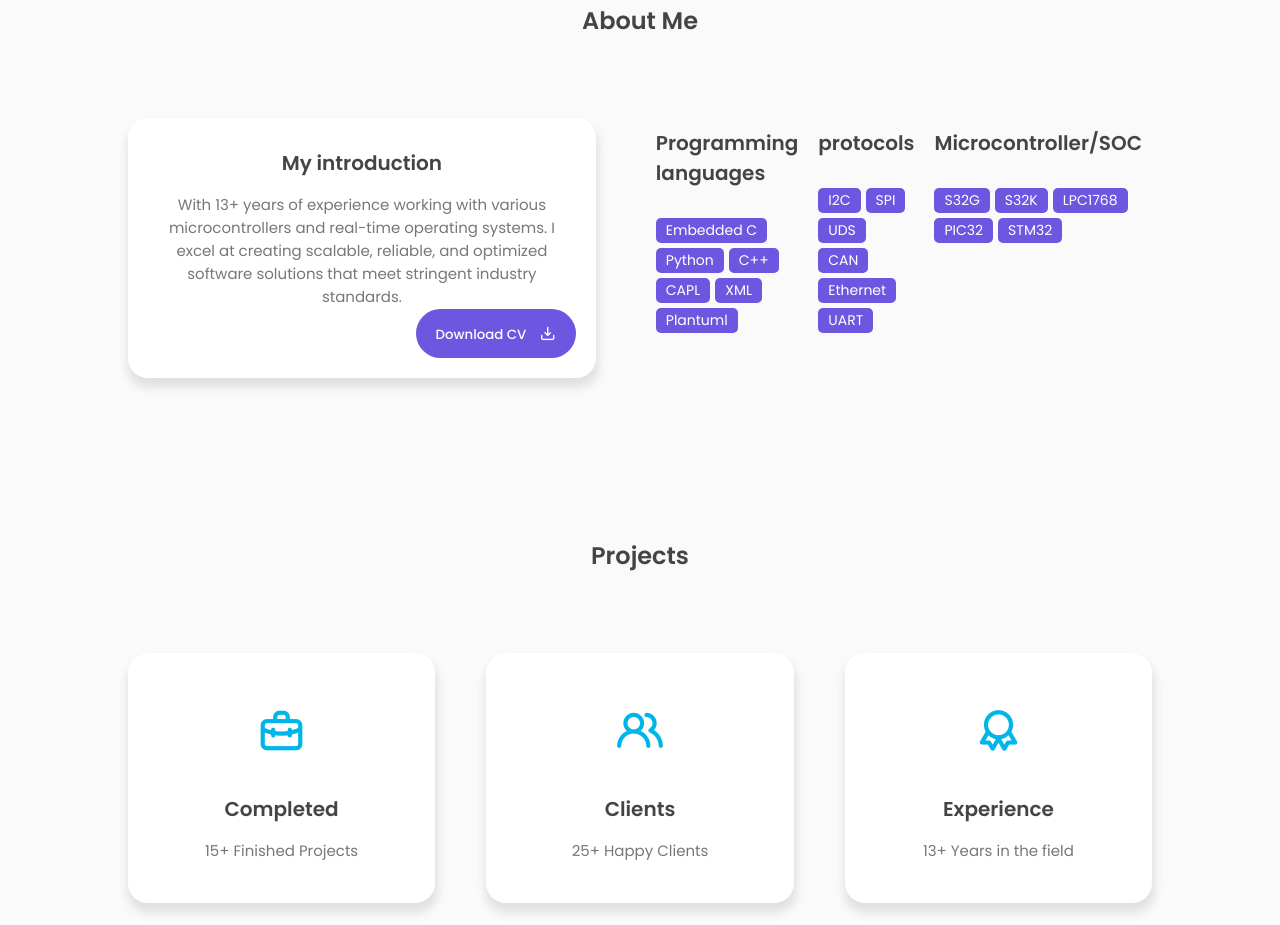
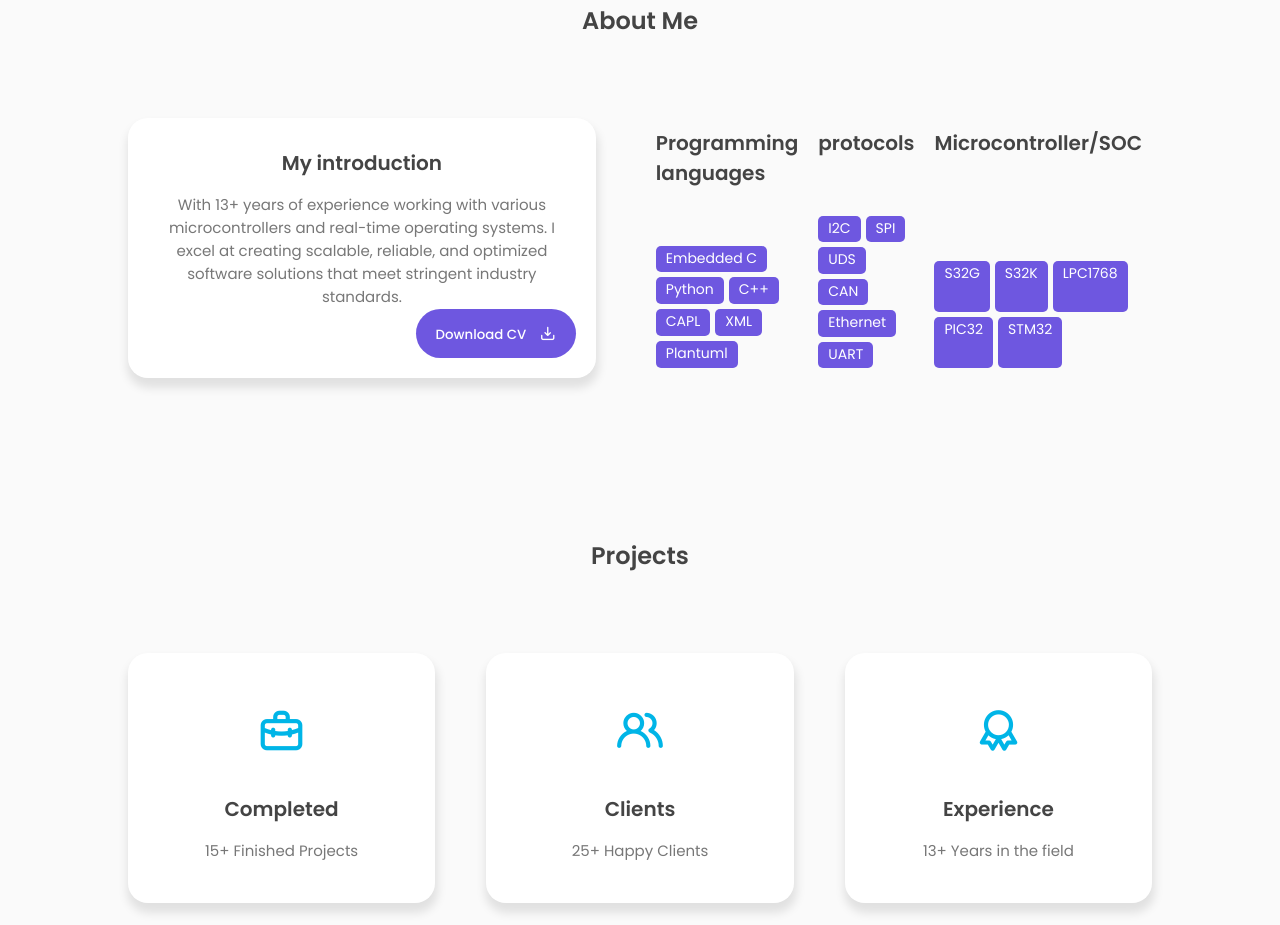
Before and after one commit to Rubesh1990/Portfolio, a plain HTML site: page index.html in a window 1280 px wide. Shown: the part 877-1802 px from the top of the page. Drawn offline with nearby package versions, Linux system fonts and the light colour scheme.

Commit message:
updated skill box

```diff
--- a/assets/css/style.css
+++ b/assets/css/style.css
@@ -341,9 +341,15 @@ h3{
 /* ----- ABOUT / SKILLS BOX ----- */
 .skills-box{
     margin: 10px;
+    display: flex;
+    flex-wrap: wrap;
+    gap: 5px;
 }
 .skills-header{
     margin-bottom: 30px;
+    display: flex;
+    flex-wrap: wrap;
+    gap: 5px;
 }
 .skills-list{
     display: flex;
```
